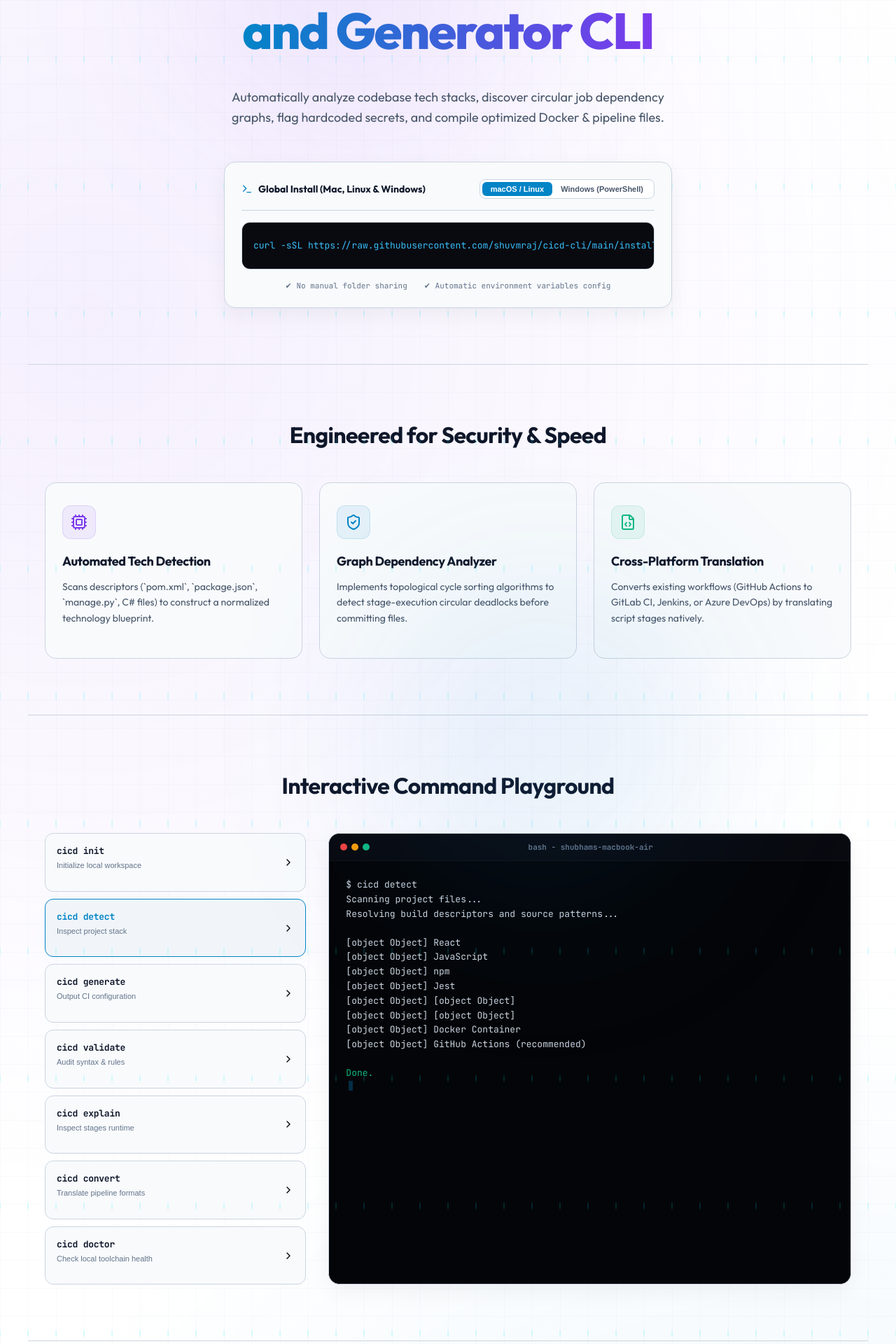
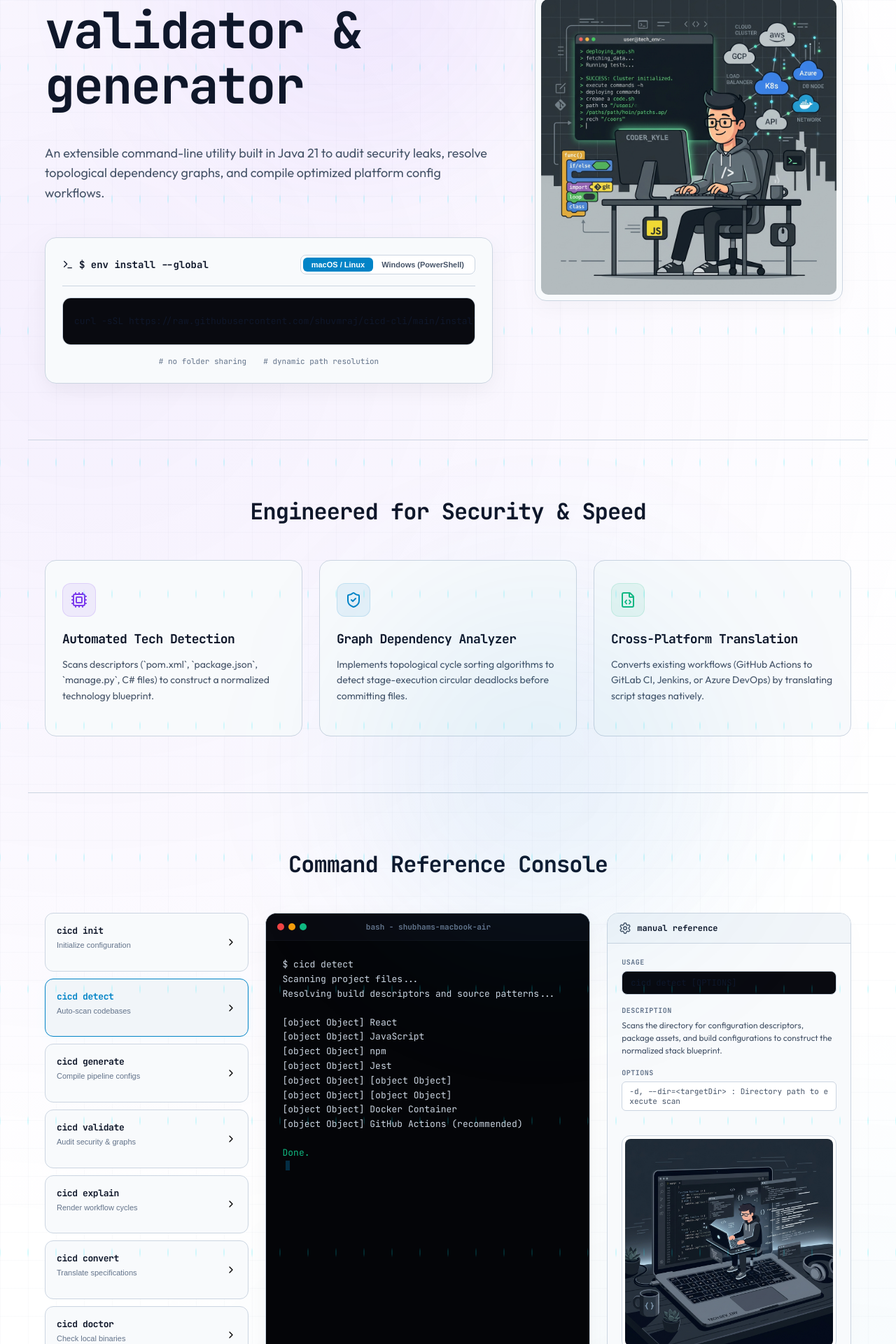
Before and after one commit to shuvmraj/cicd-cli, a React (Vite) app in the folder cicd-web/: page / in a window 1280 px wide. Shown: the part 280-2200 px from the top of the page at 70% size. Built offline with nearby package versions, Linux system fonts and the light colour scheme.

Commit message:
Update design system to clean monochrome techy fonts, stream Header to only show dev and github controls, embed custom generated cartoon_dev and laptop_developer vector art

```diff
--- a/cicd-web/src/components/Hero.jsx
+++ b/cicd-web/src/components/Hero.jsx
@@ -21,12 +21,16 @@ export default function Hero() {
 
   return (
     <section className="hero-section">
+      <div className="hero-grid">
+        {/* Left Column: Headline and Installer Widget */}
+        <div className="hero-text-block">
           <motion.div
             initial={{ opacity: 0, y: 15 }}
             animate={{ opacity: 1, y: 0 }}
             transition={{ duration: 0.5 }}
+            className="text-left-mobile-center"
           >
-        <span className="badge-cyan">Production-Ready DevOps tool</span>
+            <span className="badge-cyan">cli command-line engine</span>
           </motion.div>
 
           <motion.h1
@@ -34,9 +38,9 @@ export default function Hero() {
             initial={{ opacity: 0, y: 15 }}
             animate={{ opacity: 1, y: 0 }}
             transition={{ duration: 0.5, delay: 0.1 }}
+            style={{ textAlign: 'left', fontFamily: 'var(--font-mono)' }}
           >
-        Universal CI/CD Validator <br />
-        <span className="hero-title-gradient">and Generator CLI</span>
+            universal ci/cd validator & generator
           </motion.h1>
 
           <motion.p
@@ -44,21 +48,22 @@ export default function Hero() {
             initial={{ opacity: 0 }}
             animate={{ opacity: 1 }}
             transition={{ duration: 0.6, delay: 0.2 }}
+            style={{ textAlign: 'left' }}
           >
-        Automatically analyze codebase tech stacks, discover circular job dependency graphs, flag hardcoded secrets, and compile optimized Docker & pipeline files.
+            An extensible command-line utility built in Java 21 to audit security leaks, resolve topological dependency graphs, and compile optimized platform config workflows.
           </motion.p>
 
-      {/* Global Installer Widget */}
+          {/* Installer Widget */}
           <motion.div
             className="installer-widget"
-        initial={{ opacity: 0, y: 25 }}
+            initial={{ opacity: 0, y: 20 }}
             animate={{ opacity: 1, y: 0 }}
             transition={{ duration: 0.6, delay: 0.3 }}
           >
             <div className="widget-header">
-          <span className="widget-title">
-            <Terminal size={16} style={{ color: 'var(--color-cyan)' }} />
-            Global Install (Mac, Linux & Windows)
+              <span className="widget-title" style={{ fontFamily: 'var(--font-mono)' }}>
+                <Terminal size={16} />
+                $ env install --global
               </span>
               <div className="widget-tab-group">
                 <button
@@ -77,7 +82,7 @@ export default function Hero() {
             </div>
 
             <div className="code-box">
-          <span className="code-text">{getInstallCmd()}</span>
+              <span className="code-text" style={{ color: 'var(--text-primary)', fontFamily: 'var(--font-mono)' }}>{getInstallCmd()}</span>
               <button
                 onClick={handleCopy}
                 className="icon-btn"
@@ -87,11 +92,29 @@ export default function Hero() {
               </button>
             </div>
 
-        <div className="widget-footer">
-          <span>✔ No manual folder sharing</span>
-          <span>✔ Automatic environment variables config</span>
+            <div className="widget-footer" style={{ fontFamily: 'var(--font-mono)' }}>
+              <span># no folder sharing</span>
+              <span># dynamic path resolution</span>
             </div>
           </motion.div>
+        </div>
+
+        {/* Right Column: Cartoon Developer Illustration */}
+        <motion.div
+          className="hero-image-block"
+          initial={{ opacity: 0, scale: 0.95 }}
+          animate={{ opacity: 1, scale: 1 }}
+          transition={{ duration: 0.8, delay: 0.2 }}
+        >
+          <div className="image-card-container">
+            <img
+              src="/cartoon_dev.png"
+              alt="Developer building and deploying container applications"
+              className="tech-illustration"
+            />
+          </div>
+        </motion.div>
+      </div>
     </section>
   );
 }
--- a/cicd-web/src/components/TerminalPlayground.jsx
+++ b/cicd-web/src/components/TerminalPlayground.jsx
@@ -1,6 +1,6 @@
 import React, { useState, useEffect } from 'react';
 import { motion, AnimatePresence } from 'framer-motion';
-import { ChevronRight } from 'lucide-react';
+import { ChevronRight, Settings, Info } from 'lucide-react';
 
 const colors = {
   green: (text) => <span style={{ color: 'var(--color-green)' }}>{text}</span>,
@@ -102,6 +102,55 @@ const terminalOutputs = {
   ]
 };
 
+const commandInfo = {
+  init: {
+    usage: 'cicd init [OPTIONS]',
+    description: 'Initializes the CLI in the current directory by creating a `.cicd-config.json` file. Allows customizing compilation triggers and overriding detector assumptions.',
+    options: ['-d, --dir=<targetDir> : Set configuration folder location']
+  },
+  detect: {
+    usage: 'cicd detect [OPTIONS]',
+    description: 'Scans the directory for configuration descriptors, package assets, and build configurations to construct the normalized stack blueprint.',
+    options: ['-d, --dir=<targetDir> : Directory path to execute scan']
+  },
+  generate: {
+    usage: 'cicd generate <platform> [OPTIONS]',
+    description: 'Compiles custom Mustache templates to generate optimized workflow pipelines. Supports creating custom Dockerfiles as well.',
+    options: [
+      '<platform>            : github, gitlab, jenkins, azure, docker',
+      '-w, --write           : Write output directly to standard directory',
+      '-o, --output=<path>   : Export pipeline to custom file path'
+    ]
+  },
+  validate: {
+    usage: 'cicd validate [OPTIONS]',
+    description: 'Audits pipeline structure using a multi-rule verification framework. Runs dependency graph sort to detect cyclic deadlocks and scans for plain credentials.',
+    options: [
+      '-f, --file=<filePath> : Custom pipeline configuration file path',
+      '-d, --dir=<baseDir>   : Root directory to analyze context'
+    ]
+  },
+  explain: {
+    usage: 'cicd explain [OPTIONS]',
+    description: 'Constructs the execution tree, highlighting parallel jobs, stage sequences, and estimated compilation build times.',
+    options: ['-f, --file=<filePath> : Path to the target pipeline configuration file']
+  },
+  convert: {
+    usage: 'cicd convert <source> <target> [OPTIONS]',
+    description: 'Translates pipeline syntax directly between different platform structures. Maps script blocks and cache mappings dynamically.',
+    options: [
+      '<source> <target>     : Options are github, gitlab, jenkins, azure',
+      '-f, --file=<filePath> : Path of source configuration to convert',
+      '-o, --output=<path>   : Write translated schema to custom location'
+    ]
+  },
+  doctor: {
+    usage: 'cicd doctor',
+    description: 'Checks and reports the health of the system toolchains. Evaluates Git, Docker, Java, Node, kubectl, and Helm versions.',
+    options: []
+  }
+};
+
 export default function TerminalPlayground() {
   const [selectedCommand, setSelectedCommand] = useState('detect');
   const [typedLines, setTypedLines] = useState([]);
@@ -123,18 +172,19 @@ export default function TerminalPlayground() {
 
   return (
     <section id="terminal" className="terminal-section">
-      <h2 className="section-title">Interactive Command Playground</h2>
-      <div className="terminal-grid">
-        {/* Menu Selector */}
+      <h2 className="section-title" style={{ marginBottom: '48px' }}>Command Reference Console</h2>
+
+      <div className="terminal-playground-layout">
+        {/* Sidebar Selector (Column 1) */}
         <div className="terminal-sidebar">
           {[
-            { id: 'init', name: 'cicd init', desc: 'Initialize local workspace' },
-            { id: 'detect', name: 'cicd detect', desc: 'Inspect project stack' },
-            { id: 'generate', name: 'cicd generate', desc: 'Output CI configuration' },
-            { id: 'validate', name: 'cicd validate', desc: 'Audit syntax & rules' },
-            { id: 'explain', name: 'cicd explain', desc: 'Inspect stages runtime' },
-            { id: 'convert', name: 'cicd convert', desc: 'Translate pipeline formats' },
-            { id: 'doctor', name: 'cicd doctor', desc: 'Check local toolchain health' },
+            { id: 'init', name: 'cicd init', desc: 'Initialize configuration' },
+            { id: 'detect', name: 'cicd detect', desc: 'Auto-scan codebases' },
+            { id: 'generate', name: 'cicd generate', desc: 'Compile pipeline configs' },
+            { id: 'validate', name: 'cicd validate', desc: 'Audit security & graphs' },
+            { id: 'explain', name: 'cicd explain', desc: 'Render workflow cycles' },
+            { id: 'convert', name: 'cicd convert', desc: 'Translate specifications' },
+            { id: 'doctor', name: 'cicd doctor', desc: 'Check local binaries' },
           ].map((cmd) => (
             <button
               key={cmd.id}
@@ -150,7 +200,7 @@ export default function TerminalPlayground() {
           ))}
         </div>
 
-        {/* Terminal Screen */}
+        {/* Terminal Screen (Column 2) */}
         <div className="terminal-window">
           <div className="terminal-window-header">
             <div className="dot-group">
@@ -176,8 +226,47 @@ export default function TerminalPlayground() {
                 </motion.div>
               ))}
             </AnimatePresence>
+            <div className="cursor" />
+          </div>
+        </div>
 
-            <div className="cursor" />
+        {/* Documentation / Info Column (Column 3) */}
+        <div className="terminal-info-card">
+          <div className="terminal-info-card-header">
+            <Settings size={18} style={{ color: 'var(--text-secondary)' }} />
+            <span style={{ fontWeight: 700, fontFamily: 'var(--font-mono)', fontSize: '12px' }}>manual reference</span>
+          </div>
+
+          <div className="terminal-info-card-body">
+            <div style={{ marginBottom: '16px' }}>
+              <span className="info-tag-header">USAGE</span>
+              <div className="info-code-block">{commandInfo[selectedCommand].usage}</div>
+            </div>
+
+            <div style={{ marginBottom: '16px' }}>
+              <span className="info-tag-header">DESCRIPTION</span>
+              <p className="info-text-paragraph">{commandInfo[selectedCommand].description}</p>
+            </div>
+
+            {commandInfo[selectedCommand].options.length > 0 && (
+              <div>
+                <span className="info-tag-header">OPTIONS</span>
+                <div className="info-options-list">
+                  {commandInfo[selectedCommand].options.map((opt, i) => (
+                    <div key={i} className="info-option-item">{opt}</div>
+                  ))}
+                </div>
+              </div>
+            )}
+
+            {/* Laptop developer illustration decoration */}
+            <div className="terminal-info-decorator">
+              <img
+                src="/laptop_developer.png"
+                alt="Developer looking at code schemas"
+                className="decorator-image"
+              />
+            </div>
           </div>
         </div>
       </div>
--- a/cicd-web/src/index.css
+++ b/cicd-web/src/index.css
@@ -107,10 +107,10 @@ body {
 
 /* Base Styles */
 h1, h2, h3, h4, h5, h6 {
-  font-family: 'Outfit', sans-serif;
+  font-family: var(--font-mono);
   margin: 0;
   font-weight: 700;
-  letter-spacing: -0.02em;
+  letter-spacing: -0.03em;
   color: var(--text-primary);
 }
 
@@ -1046,3 +1046,171 @@ a:hover {
   0%, 100% { opacity: 1; }
   50% { opacity: 0; }
 }
+
+.hero-grid {
+  display: grid;
+  grid-template-columns: 1fr;
+  gap: 48px;
+  align-items: center;
+  width: 100%;
+}
+@media (min-width: 1024px) {
+  .hero-grid {
+    grid-template-columns: 1.2fr 1fr;
+  }
+}
+
+.hero-text-block {
+  display: flex;
+  flex-direction: column;
+  align-items: center;
+  width: 100%;
+}
+@media (min-width: 1024px) {
+  .hero-text-block {
+    align-items: flex-start;
+  }
+}
+
+.hero-image-block {
+  display: flex;
+  justify-content: center;
+  align-items: center;
+  width: 100%;
+}
+
+.image-card-container {
+  width: 100%;
+  max-width: 440px;
+  border-radius: 16px;
+  border: 1px solid var(--border-color);
+  padding: 8px;
+  background: var(--bg-card);
+  box-shadow: 0 10px 30px rgba(0, 0, 0, 0.03);
+  overflow: hidden;
+}
+.dark-theme .image-card-container {
+  box-shadow: 0 20px 50px rgba(0, 0, 0, 0.3);
+}
+
+.tech-illustration {
+  width: 100%;
+  height: auto;
+  border-radius: 10px;
+  display: block;
+}
+
+@media (max-width: 1023px) {
+  .text-left-mobile-center {
+    text-align: center !important;
+  }
+  .hero-title, .hero-subtitle {
+    text-align: center !important;
+  }
+}
+
+.terminal-playground-layout {
+  display: grid;
+  grid-template-columns: 1fr;
+  gap: 24px;
+  align-items: stretch;
+  width: 100%;
+}
+@media (min-width: 768px) {
+  .terminal-playground-layout {
+    grid-template-columns: 1.2fr 2fr;
+  }
+}
+@media (min-width: 1200px) {
+  .terminal-playground-layout {
+    grid-template-columns: 1fr 1.6fr 1.2fr;
+  }
+}
+
+.terminal-info-card {
+  background: var(--bg-card);
+  border: 1px solid var(--border-color);
+  border-radius: 16px;
+  display: flex;
+  flex-direction: column;
+  overflow: hidden;
+  box-shadow: 0 10px 30px rgba(0, 0, 0, 0.02);
+}
+
+.terminal-info-card-header {
+  background: var(--bg-card-hover);
+  padding: 12px 16px;
+  border-bottom: 1px solid var(--border-color);
+  display: flex;
+  align-items: center;
+  gap: 8px;
+}
+
+.terminal-info-card-body {
+  padding: 20px;
+  display: flex;
+  flex-direction: column;
+  text-align: left;
+  height: 100%;
+}
+
+.info-tag-header {
+  font-family: var(--font-mono);
+  font-size: 10px;
+  font-weight: 800;
+  color: var(--text-muted);
+  letter-spacing: 0.05em;
+  display: block;
+  margin-bottom: 6px;
+}
+
+.info-code-block {
+  font-family: var(--font-mono);
+  font-size: 12px;
+  background: var(--code-bg);
+  border: 1px solid var(--border-color);
+  padding: 8px 12px;
+  border-radius: 8px;
+  color: var(--text-primary);
+  word-break: break-all;
+}
+
+.info-text-paragraph {
+  font-size: 12px;
+  color: var(--text-secondary);
+  line-height: 1.5;
+  margin: 0;
+}
+
+.info-options-list {
+  display: flex;
+  flex-direction: column;
+  gap: 4px;
+}
+
+.info-option-item {
+  font-family: var(--font-mono);
+  font-size: 11px;
+  color: var(--text-secondary);
+  background: var(--bg-deep);
+  border: 1px solid var(--border-color);
+  padding: 6px 10px;
+  border-radius: 6px;
+  word-break: break-all;
+}
+
+.terminal-info-decorator {
+  margin-top: auto;
+  border-radius: 12px;
+  border: 1px solid var(--border-color);
+  overflow: hidden;
+  padding: 4px;
+  background: var(--bg-deep);
+}
+
+.decorator-image {
+  width: 100%;
+  height: auto;
+  border-radius: 8px;
+  display: block;
+}
```
Also changed, not shown: cicd-web/src/components/Header.jsx (+0 -7 lines), cicd-web/public/cartoon_dev.png (added), cicd-web/public/laptop_developer.png (added). Lines whose indentation alone changed are shown as unchanged.
